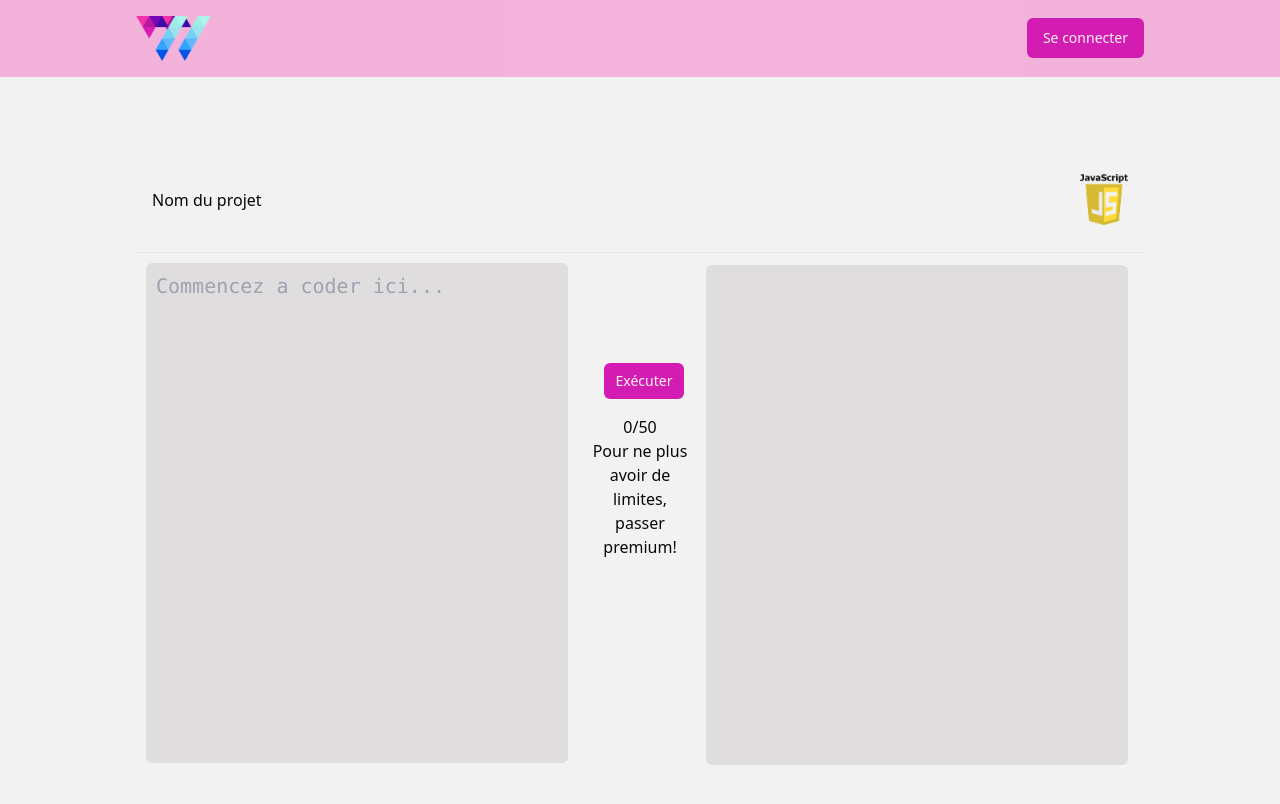
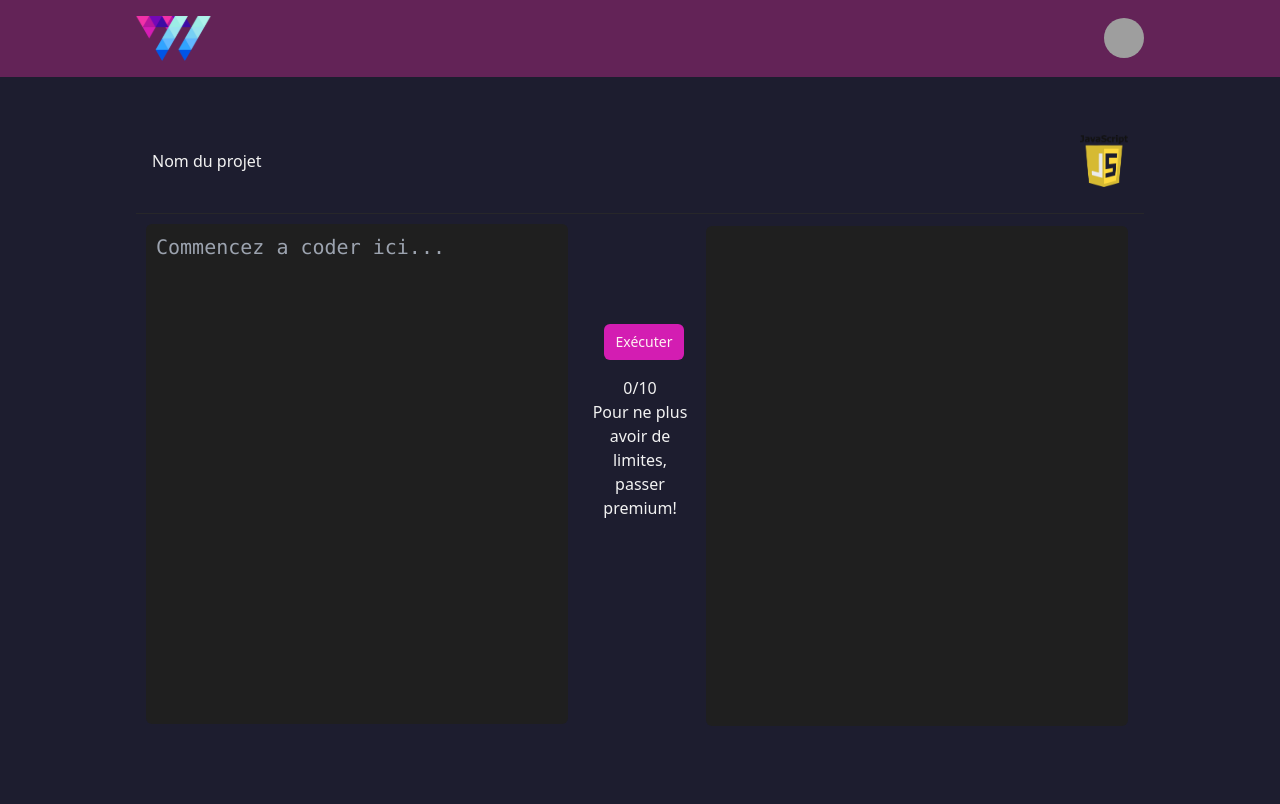
Before and after one commit to WildCodeSchool/2023-11-wns-bleu-g1, a Next.js app in the folder frontend/: page /coding/codingPage in a window 1280 px wide. Shown: the top 804 px of the page. Built offline with nearby package versions, Linux system fonts and the light colour scheme; grey boxes are pictures that could not be loaded.

Commit message:
add link to coding page, replace topbar & changerun limit to 10

```diff
--- a/frontend/src/components/elements/auth-header.tsx
+++ b/frontend/src/components/elements/auth-header.tsx
@@ -18,6 +18,7 @@ import {
 import { useRouter } from "next/router";
 import { useToast } from "../ui/use-toast";
 import Link from "next/link";
+import { buttonVariants } from "../ui/button";
 
 const AuthHeader = () => {
 	const router = useRouter();
@@ -48,13 +49,20 @@ const AuthHeader = () => {
 
 	const profile = getUserProfileQuery?.data?.getUserProfile || null;
 
+	const onCodingPage = router.pathname === "/coding/codingPage";
 	return (
-		<header className="py-4">
+		<header className="py-4 bg-topbarbackground/[33%]">
 			<nav className="container flex items-center justify-between">
 				<Link href="/">
 					<Logo />
 				</Link>
 
+				<div className="inline-flex gap-6">
+					{!onCodingPage ? (
+						<Link href={"/coding/codingPage"} className={buttonVariants()}>
+							Nouveau projet
+						</Link>
+					) : null}
 					<DropdownMenu>
 						<DropdownMenuTrigger>
 							<Avatar>
@@ -76,7 +84,10 @@ const AuthHeader = () => {
 								Mes projets
 							</DropdownMenuItem>
 							<DropdownMenuItem
-							className={cn(itemsClassName, "text-warning focus:text-warning")}
+								className={cn(
+									itemsClassName,
+									"text-warning focus:text-warning"
+								)}
 							>
 								<Crown className={iconsClassName} />
 								Passer Premium
@@ -90,6 +101,7 @@ const AuthHeader = () => {
 							</DropdownMenuItem>
 						</DropdownMenuContent>
 					</DropdownMenu>
+				</div>
 			</nav>
 		</header>
 	);
--- a/frontend/src/pages/_app.tsx
+++ b/frontend/src/pages/_app.tsx
@@ -18,7 +18,7 @@ export default function App({ Component, pageProps }: AppProps) {
 			<ThemeProvider
 				attribute="class"
 				defaultTheme="system"
-				// forcedTheme="dark"
+				forcedTheme="dark"
 				enableSystem
 				disableTransitionOnChange
 			>
--- a/frontend/src/pages/coding/codingPage.tsx
+++ b/frontend/src/pages/coding/codingPage.tsx
@@ -6,28 +6,17 @@ import { Textarea } from "@/components/ui/textarea";
 import PrismLoader from "@/components/prism-loader";
 import { Separator } from "@/components/ui/separator";
 import Prism from "prismjs";
+import AuthLayout from "@/components/elements/auth-layout";
 
 const CodingPage = () => {
-  const [isTopOfPage, setIsTopOfPage] = useState<boolean>(true);
 	const [code, setCode] = useState("");
 	const [showResult, setShowResult] = useState("");
 	const [count, setCount] = useState(0);
 
-  useEffect(() => {
-    const handleScroll = () => {
-      if (window.scrollY === 0) {
-        setIsTopOfPage(true);
-      }
-      if (window.scrollY !== 0) {
-        setIsTopOfPage(false);
-      }
-    };
-    window.addEventListener("scroll", handleScroll);
-    return () => window.removeEventListener("scroll", handleScroll);
-  }, []);
-
 	const update = (text: string) => {
-    const result_element = document.querySelector("#highlighting-content") as HTMLElement;
+		const result_element = document.querySelector(
+			"#highlighting-content"
+		) as HTMLElement;
 		if (text[text.length - 1] == "\n") {
 			// If the last character is a newline character
 			text += " "; // Add a placeholder space character to the final line
@@ -57,7 +46,10 @@ const CodingPage = () => {
 			/* Tab key pressed */
 			e.preventDefault(); // stop normal
 			const before_tab = code.slice(0, e.currentTarget.selectionStart); // text before tab
-      const after_tab = code.slice(e.currentTarget.selectionEnd, e.currentTarget.value.length); // text after tab
+			const after_tab = code.slice(
+				e.currentTarget.selectionEnd,
+				e.currentTarget.value.length
+			); // text after tab
 			const cursor_pos = e.currentTarget.selectionEnd + 1; // where cursor moves after tab - moving forward by 1 char to after tab
 			e.currentTarget.value = before_tab + "\t" + after_tab; // add tab char
 			// move cursor
@@ -68,7 +60,8 @@ const CodingPage = () => {
 	};
 
 	const runCode = () => {
-    if (count < 50) {
+		// @Todo: Remettre le compte à 50 en dehors des tests
+		if (count < 10) {
 			try {
 				const result = eval(code);
 				console.log("result: ", result);
@@ -80,17 +73,14 @@ const CodingPage = () => {
 			}
 		} else {
 			setShowResult(
-        "Vous avez atteint la limite de 50 exécutions. Pour ne plus avoir de limites, passer premium!"
+				"Vous avez atteint la limite de 10 exécutions. Pour ne plus avoir de limites, passer premium!"
 			);
 		}
 	};
 
 	return (
-    <main
-      className={"flex min-h-screen flex-col items-center justify-center overflow-scroll md:min-h-[100vh] md:w-full"}
-    >
-      <Topbar isTopOfPage={isTopOfPage} />
-      <div className="container mx-auto">
+		<AuthLayout>
+			<div className="min-h-screen">
 				<div id="coddingTopInfo" className="flex w-full relative">
 					<h1 className="flex flex-1 justify-start align-middle items-center pl-4">
 						Nom du projet
@@ -131,7 +121,7 @@ const CodingPage = () => {
 							aria-hidden="true"
 						>
 							<code
-                className="language-js text-[15pt] leading-[20pt] font-mono bg-input"
+								className="text-[15pt] leading-[20pt] font-mono bg-input language-js"
 								id="highlighting-content"
 							></code>
 						</pre>
@@ -145,7 +135,8 @@ const CodingPage = () => {
 						>
 							Exécuter
 						</Button>
-            <p className="flex items-center">{count}/50</p>
+						{/* @Todo: Remettre le compte à 50 en dehors des tests */}
+						<p className="flex items-center">{count}/10</p>
 						<p className="flex items-center">
 							Pour ne plus avoir de limites, passer premium!
 						</p>
@@ -162,7 +153,7 @@ const CodingPage = () => {
 					</div>
 				</div>
 			</div>
-    </main>
+		</AuthLayout>
 	);
 };
 
```
Also changed, not shown: frontend/.eslintrc.js (added). Lines whose indentation alone changed are shown as unchanged.
